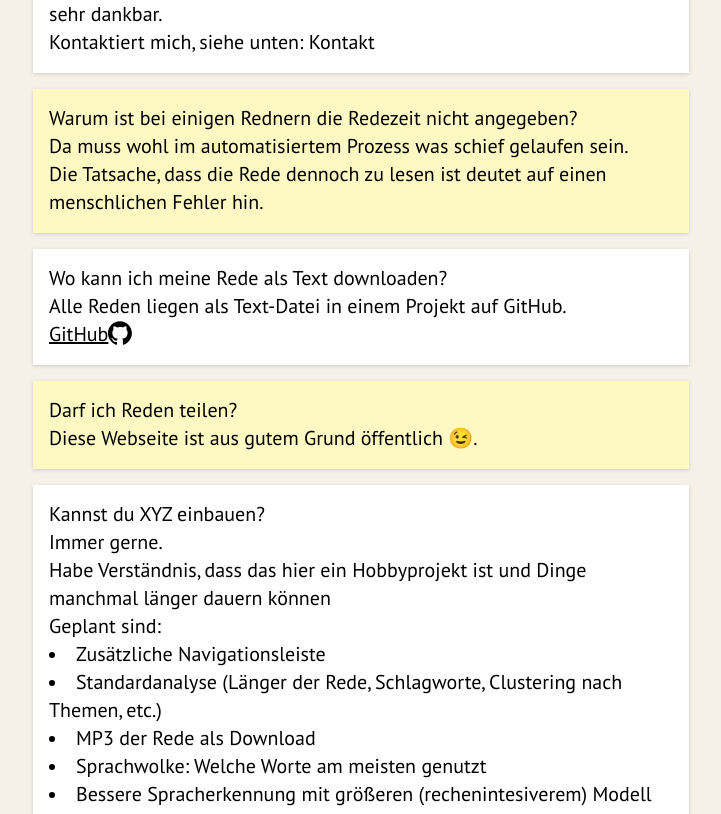
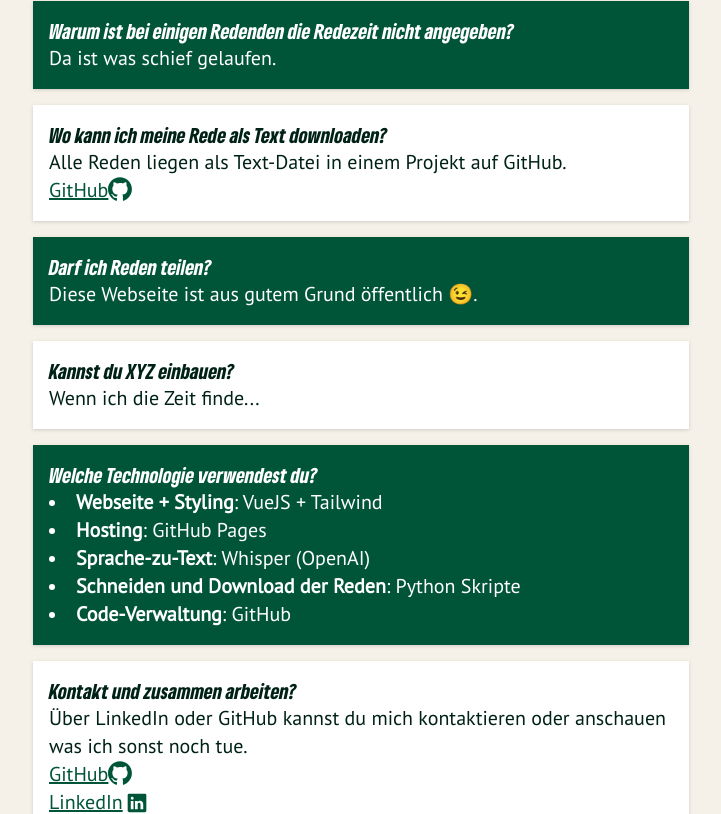
Before and after one commit to mzwoelfer/landesparteitag-reden-hessen-2024, a Vue app in the folder WEBPAGE/: page /faq in a window 1280 px wide. Shown: the part 683-1497 px from the top of the page, without its empty margins (279-1000 px from the left). Built offline with nearby package versions, Linux system fonts and the light colour scheme.

Commit message:
Finalizing

```diff
--- /dev/null
+++ b/WEBPAGE/src/components/warnung.vue
@@ -0,0 +1,21 @@
+      <template>
+        <div class="flex bg-gruene-tanne rounded-lg p-4 mb-4 text-sm text-white" role="alert">
+          <svg class="w-5 h-5 inline mr-3 " fill="currentColor" viewBox="0 0 20 20" xmlns="http://www.w3.org/2000/svg">
+            <path fill-rule="evenodd"
+              d="M18 10a8 8 0 11-16 0 8 8 0 0116 0zm-7-4a1 1 0 11-2 0 1 1 0 012 0zM9 9a1 1 0 000 2v3a1 1 0 001 1h1a1 1 0 100-2v-3a1 1 0 00-1-1H9z"
+              clip-rule="evenodd"></path>
+          </svg>
+          <div>
+            <h3 class="text-xl">Warnung!</h3>
+            <div class="flex flex-col">
+              Die Reden wurden automatisiert von 💬 Audio-zu-Text 📜 erstellt.<br>
+              Rechtschreib-, Grammatik- und Formatierungsfehler sind zu erwarten <br><br>
+
+              Redezeiten: Begin der Rede bis Ende der Rede, inkl. Unterbrechungen durch das Präsidium <br>
+              <p class="text-lg">
+                Mehr dazu im <router-link class="underline" to="FAQ">FAQ</router-link>
+              </p>
+            </div>
+          </div>
+        </div>
+      </template>
--- a/WEBPAGE/src/style.css
+++ b/WEBPAGE/src/style.css
@@ -3,12 +3,48 @@
 @tailwind utilities;
 
 @layer base {
+    body {
+        @apply text-default-text;
+    }
+
     html {
         @apply font-gruene-text;
+    }
+
+    h1, h2, h3{
+        @apply font-gruenetype;
+    }
+
+    a {
+        @apply text-gruene-tanne;
+        text-decoration: none;
+    }
+    a:hover {
+        @apply text-gruene-klee;
+        text-decoration: underline;
+    }
+    a:visited {
+        @apply text-gruene-klee;
+        text-decoration: underline;
+
     }
 }
 
 @font-face {
     font-family: GRUENE_TEXT;
-    src: url('@/assets/fonts/pt_sans_regular.ttf');
+    src: url('@/assets/fonts/pt_sans_regular.ttf') format('truetype');
+    font-weight: 400; /* Regular weight */
+    font-style: normal;
 }
+
+@font-face {
+    font-family: GRUENE_TEXT_BOLD;
+    src: url('@/assets/fonts/pt_sans_bold.ttf') format('truetype');
+    font-weight: 700; /* Bold weight */
+    font-style: normal;
+}
+
+@font-face {
+    font-family: 'Gruenetype';
+    src: url('@/assets/fonts/gruenetype.otf') format('opentype');
+}
--- a/WEBPAGE/src/views/FAQView.vue
+++ b/WEBPAGE/src/views/FAQView.vue
@@ -3,7 +3,8 @@
     <h1 class="text-3xl font-bold">FAQ</h1>
     <div class="space-y-4">
 
-      <div v-for="question in faq" :key="question.title" class="odd:bg-white even:bg-yellow-100 p-4 drop-shadow">
+      <div v-for="question in faq" :key="question.title"
+        class="odd:bg-white even:bg-gruene-tanne even:text-white p-4 drop-shadow">
         <h2 class="text-xl">{{ question.title }}</h2>
         <p class="text-xl prose" v-html="question.answer_html">
         </p>
@@ -17,8 +18,8 @@
 const faq = [
   {
     title: "Ist das ein offizielles Projekt der GRÜNEN?",
-    answer_html: `<strong class="text-2xl">NEIN!</strong> <br>
-            Es ist ein Freizeitprojekt und ein guter Weg für mich zu lernen.`
+    answer_html: `NEIN!<br>
+      Es ist ein Freizeitprojekt.`
   },
   {
     title: "Warum haben die Texte Fehler?",
@@ -26,13 +27,10 @@ const faq = [
           target="_blank">Whisper</a> (Sprache-zu-Text) von der Firma <a class="text-blue-500" href="https://openai.com/"
           target="_blank">OpenAI</a> generiert.
 
-          Das KI-Modell hat diverse Nachteile:
+          Das KI-Modell hat einig Probleme:
           <ul class="list-inside list-disc">
             <li>
-              Keine Erkennung unterschiedlicher Sprecher
-            </li>
-            <li>
-              Schwächere Spracherkennung in Deutscher Sprache
+              Kann nicht zwischen unterschiedlichen Sprecherinnen unterscheiden
             </li>
             <li>
               Fehlendes Vokabular
@@ -40,20 +38,19 @@ const faq = [
           </ul>`
   },
   {
-    title: "Warum steht hier nicht das Wahlergebnis, der Kreisverband oder Listenplatz?",
-    answer_html: `War mir bis jetzt zu aufwändig zum einbauen. <br>
+    title: "Wo steht das Wahlergebnis, der Kreisverband oder Listenplatz?",
+    answer_html: `Hier gehts nur um die Reden. <br>
             Für Tips wo es computerlesbare Listen der Wahlergebnisse oder Informationen zu den Kandidaten gibt, oder motivierte Freiwillige bin ich sehr dankbar. <br>
             Kontaktiert mich, siehe unten: <a href="#kontakt">Kontakt</a>`
   },
   {
-    title: "Warum ist bei einigen Rednern die Redezeit nicht angegeben?",
-    answer_html: `Da muss wohl im automatisiertem Prozess was schief gelaufen sein. <br>
-            Die Tatsache, dass die Rede dennoch zu lesen ist deutet auf einen menschlichen Fehler hin.`
+    title: "Warum ist bei einigen Redenden die Redezeit nicht angegeben?",
+    answer_html: `Da ist was schief gelaufen. <br>`
   },
   {
     title: "Wo kann ich meine Rede als Text downloaden?",
     answer_html: `Alle Reden liegen als Text-Datei in einem Projekt auf GitHub.
-            <a href="https://github.com/zwoefler/Data-is-aweseome/tree/master/gruene_hessen_landesparteitag_analyzer/speeches" target="_blank" class="flex underline">
+            <a href="https://github.com/mzwoelfer/Data-is-aweseome/tree/master/gruene_hessen_landesparteitag_analyzer/speeches" target="_blank" class="flex underline">
                 GitHub
               <svg class="w-6 h-6 fill-current" viewBox="0 0 98 96" xmlns="http://www.w3.org/2000/svg">
                 <path fill-rule="evenodd" clip-rule="evenodd"
@@ -68,53 +65,33 @@ const faq = [
   },
   {
     title: "Kannst du XYZ einbauen?",
-    answer_html: `Immer gerne. <br>
-            Habe Verständnis, dass das hier ein Hobbyprojekt ist und Dinge manchmal länger dauern können
-            <br>
-            Geplant sind:
-            <ul class="list-inside list-disc">
+    answer_html: `Wenn ich die Zeit finde...`
+  },
+  {
+    title: "Welche Technologie verwendest du?",
+    answer_html: `            <ul class="list-inside list-disc">
               <li>
-                Zusätzliche Navigationsleiste
+                <strong>Webseite + Styling</strong>: VueJS + Tailwind
               </li>
               <li>
-                Standardanalyse (Länger der Rede, Schlagworte, Clustering nach Themen, etc.)
+                <strong>Hosting</strong>: GitHub Pages
               </li>
               <li>
-                MP3 der Rede als Download
+                <strong>Sprache-zu-Text</strong>: Whisper (OpenAI)
               </li>
               <li>
-                Sprachwolke: Welche Worte am meisten genutzt
+                <strong>Schneiden und Download der Reden</strong>: Python Skripte
               </li>
               <li>
-                Bessere Spracherkennung mit größeren (rechenintesiverem) Modell
-              </li>
-            </ul>`
-  },
-  {
-    title: "Welche Technologie wird hier verwendet?",
-    answer_html: `            <ul class="list-inside list-disc">
-              <li>
-                <strong>VueJS + Tailwind</strong>: Webseite + Styling
-              </li>
-              <li>
-                <strong>Firebase</strong>: Hosting + Datenbank auf Googles Firebase Plattform(Ja, DEM Google)
-              </li>
-              <li>
-                <strong>Whisper (OpenAI)</strong>: KI-Modell für Sprache-zu-Text
-              </li>
-              <li>
-                <strong>Python3</strong>: Script-Sprache zur automatisierten schneiden und Download der Reden aus den beiden YouTubevideos des Landesparteitages
-              </li>
-              <li>
-                <strong>GitHub:</strong>: Code-Verwaltung und CI (Continuous Integration)
+                <strong>Code-Verwaltung</strong>: GitHub
               </li>
             </ul>`
 
   },
   {
     title: "Kontakt und zusammen arbeiten?",
-    answer_html: `            Über LinkedIn oder GitHub kannst du mich kontaktieren oder anschauen was ich sonst noch tue.
-            <a href="https://github.com/zwoefler/" target="_blank" class="flex  underline">
+    answer_html: `Über LinkedIn oder GitHub kannst du mich kontaktieren oder anschauen was ich sonst noch tue.
+            <a href="https://github.com/mzwoelfer/" target="_blank" class="flex  underline">
                 GitHub
               <svg class=" w-6 h-6 fill-current" viewBox="0 0 98 96" xmlns="http://www.w3.org/2000/svg">
                 <path fill-rule="evenodd" clip-rule="evenodd"
--- a/WEBPAGE/src/views/Speeches.vue
+++ b/WEBPAGE/src/views/Speeches.vue
@@ -10,20 +10,8 @@
         allowfullscreen>
       </iframe>
     </div>
-    <div class="flex bg-gruene-yellow rounded-lg p-4 mb-4 text-sm text-gruene-green-accent" role="alert">
-      <svg class="w-5 h-5 inline mr-3 text-gruene-magenta" fill="currentColor" viewBox="0 0 20 20"
-        xmlns="http://www.w3.org/2000/svg">
-        <path fill-rule="evenodd"
-          d="M18 10a8 8 0 11-16 0 8 8 0 0116 0zm-7-4a1 1 0 11-2 0 1 1 0 012 0zM9 9a1 1 0 000 2v3a1 1 0 001 1h1a1 1 0 100-2v-3a1 1 0 00-1-1H9z"
-          clip-rule="evenodd"></path>
-      </svg>
 
-      <div class="text-xl">
-        <h3>Warnung!</h3>
-        Die Reden automatisiert von 💬 Audio-zu-Text 📜 erstellt.<br>
-        Texte beinhalten Rechtschreib-, Grammatik- und Formatierungsfehler.
-      </div>
-    </div>
+    <warnung></warnung>
 
     <div id="article" v-if="currentSpeech">
       <div class="bg-white p-4 drop-shadow">
@@ -50,6 +38,8 @@
 import { useRoute } from "vue-router"
 import { computed } from 'vue';
 import { useSpeechesStore } from '@/stores/speeches';
+import warnung from "@/components/warnung.vue";
+
 
 const route = useRoute();
 const store = useSpeechesStore();
--- a/WEBPAGE/tailwind.config.js
+++ b/WEBPAGE/tailwind.config.js
@@ -12,10 +12,13 @@ export default {
                 "gruene-grashalm": "#8ABD24",
                 "gruene-sand": "#F5F1E9",
                 "gruene-himmel": "#0BA1DD",
-                "gruene-sonne": "#FFF17A"
+                "gruene-sonne": "#FFF17A",
+                "default-text": 'rgb(0, 34, 22)',
             },
             fontFamily: {
                 "gruene-text": ["GRUENE_TEXT", 'sans-serif'],
+                "gruene-text-bold": ["GRUENE_TEXT_BOLD", 'sans-serif'],
+                "gruenetype": ["Gruenetype", 'sans-serif']
             }
         },
     },
```
Also changed, not shown: WEBPAGE/src/views/HomeView.vue (+6 -23 lines), WEBPAGE/src/assets/fonts/gruenetype.otf (renamed from WEBPAGE/src/assets/fonts/GrueneType-BlackCondensedItalic.otf), WEBPAGE/src/assets/fonts/pt_sans_bold.ttf (renamed from WEBPAGE/src/assets/fonts/PT_Sans_bold.ttf), WEBPAGE/vite.config.ts (indentation only).
